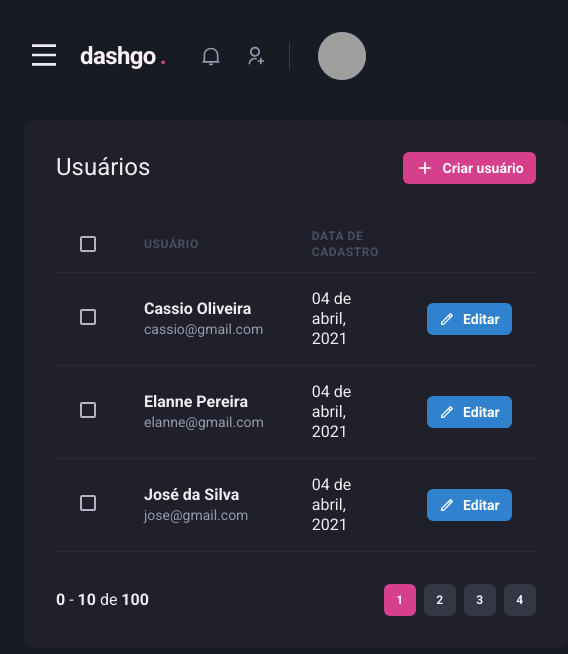
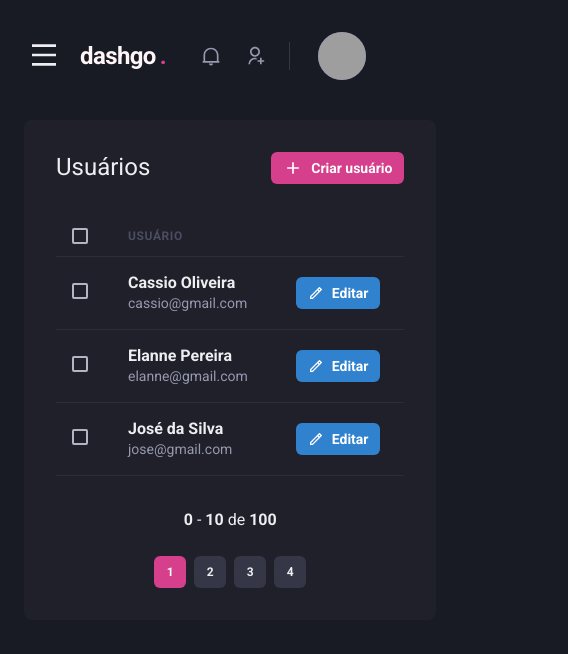
Before and after one commit to cassiosilva93/go-dashboard, a Next.js app: page /users in a window 390 px wide. Shown: the top 654 px of the page, 568 px wide, since content can reach past the window. Built offline with nearby package versions, Linux system fonts and the light colour scheme; grey boxes are pictures that could not be loaded.

Commit message:
refactor: adjusted the layout to responsive

```diff
--- a/src/components/Graphic/GraphicContent.tsx
+++ b/src/components/Graphic/GraphicContent.tsx
@@ -20,7 +20,7 @@ interface GraphicContentProps {
 export function GraphicContent({children, options, series}: GraphicContentProps) {
   return (
     <Box
-      p="8"
+      p={["6", "8"]}
       bg="gray.800"
       borderRadius={8}
       pb="4"
--- a/src/components/Pagination/index.tsx
+++ b/src/components/Pagination/index.tsx
@@ -4,7 +4,7 @@ import { PaginationItem } from "./PaginationItem";
 export function Pagination() {
   return (
     <Stack
-      direction="row"
+      direction={["column", "row"]}
       mt="8"
       justify="space-between"
       alignItems="center"
--- a/src/pages/users/index.tsx
+++ b/src/pages/users/index.tsx
@@ -1,4 +1,5 @@
-import { Box, Button, Checkbox, Flex, Heading, Icon, Table, Tbody, Td, Text, Th, Thead, Tr } from "@chakra-ui/react";
+import { Box, Button, Checkbox, Flex, Icon, Table, Tbody, Td, Text, Th, Thead, Tr, useBreakpointValue } from "@chakra-ui/react";
+import Link from "next/link";
 import { RiAddLine, RiPencilLine } from "react-icons/ri";
 import { Header } from "../../components/Header";
 import { Pagination } from "../../components/Pagination";
@@ -6,6 +7,11 @@ import { SectionContent } from "../../components/SectionContent";
 import { Sidebar } from "../../components/Sidebar";
 
 export default function UserList() {
+  const isWideVersion = useBreakpointValue({
+    base: false,
+    lg: true
+  })
+
   return (
     <Box>
       <Header />
@@ -17,7 +23,8 @@ export default function UserList() {
           <Flex mb="8" justify="space-between" alignItems="center">
             <SectionContent>Usuários</SectionContent>
 
-            <Button
+            <Link href="/users/create" passHref>
+              <Button
                 as="a"
                 size="sm"
                 fontSize="sm"
@@ -25,25 +32,26 @@ export default function UserList() {
                 leftIcon={
                   <Icon as={RiAddLine} fontSize="20"/>
                 }
-              >
+                >
                 Criar usuário
               </Button>
+            </Link>
           </Flex>
 
           <Table colorScheme="whiteAlpha">
             <Thead>
               <Tr>
-                <Th px="6" color="gray.300" width="8">
+                <Th px={["4", "4", "6"]} color="gray.300" width="8">
                   <Checkbox colorScheme="pink" />
                 </Th>
                 <Th>Usuário</Th>
-                <Th>Data de cadastro</Th>
+                {isWideVersion && <Th>Data de cadastro</Th>}
                 <Th width="8"></Th>
               </Tr>
             </Thead>
             <Tbody>
               <Tr>
-                <Td px="6">
+                <Td px={["4", "4", "6"]}>
                   <Checkbox colorScheme="pink" />
                 </Td>
                 <Td>
@@ -52,7 +60,7 @@ export default function UserList() {
                     <Text fontSize="sm" color="gray.300">cassio@gmail.com</Text>
                   </Box>
                 </Td>
-                <Td>04 de abril, 2021</Td>
+                {isWideVersion && <Td>04 de abril, 2021</Td>}
                 <Td>
                   <Button
                     size="sm"
@@ -67,7 +75,7 @@ export default function UserList() {
               </Tr>
 
               <Tr>
-                <Td px="6">
+                <Td px={["4", "4", "6"]}>
                   <Checkbox colorScheme="pink" />
                 </Td>
                 <Td>
@@ -76,7 +84,7 @@ export default function UserList() {
                     <Text fontSize="sm" color="gray.300">elanne@gmail.com</Text>
                   </Box>
                 </Td>
-                <Td>04 de abril, 2021</Td>
+                {isWideVersion && <Td>04 de abril, 2021</Td>}
                 <Td>
                   <Button
                     size="sm"
@@ -91,7 +99,7 @@ export default function UserList() {
               </Tr>
 
               <Tr>
-                <Td px="6">
+                <Td px={["4", "4", "6"]}>
                   <Checkbox colorScheme="pink" />
                 </Td>
                 <Td>
@@ -100,7 +108,7 @@ export default function UserList() {
                     <Text fontSize="sm" color="gray.300">jose@gmail.com</Text>
                   </Box>
                 </Td>
-                <Td>04 de abril, 2021</Td>
+                {isWideVersion && <Td>04 de abril, 2021</Td>}
                 <Td>
                   <Button
                     size="sm"
```
Also changed, not shown: src/pages/users/create.tsx (+7 -4 lines).
